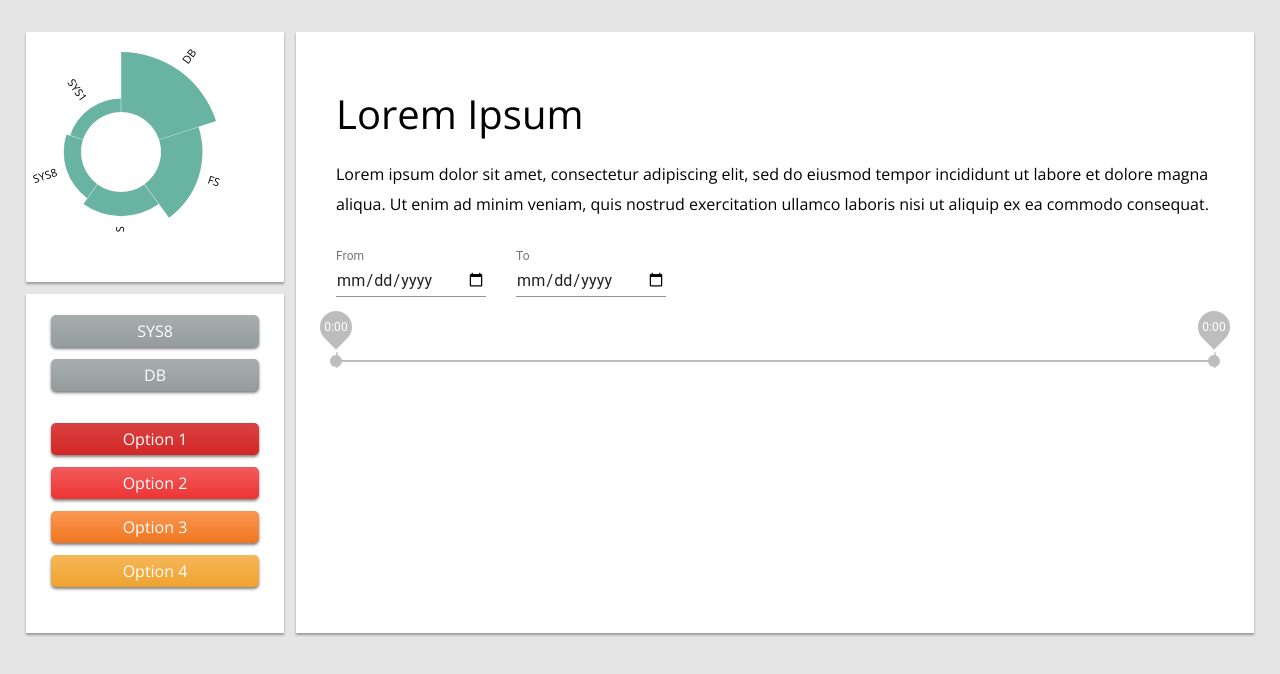
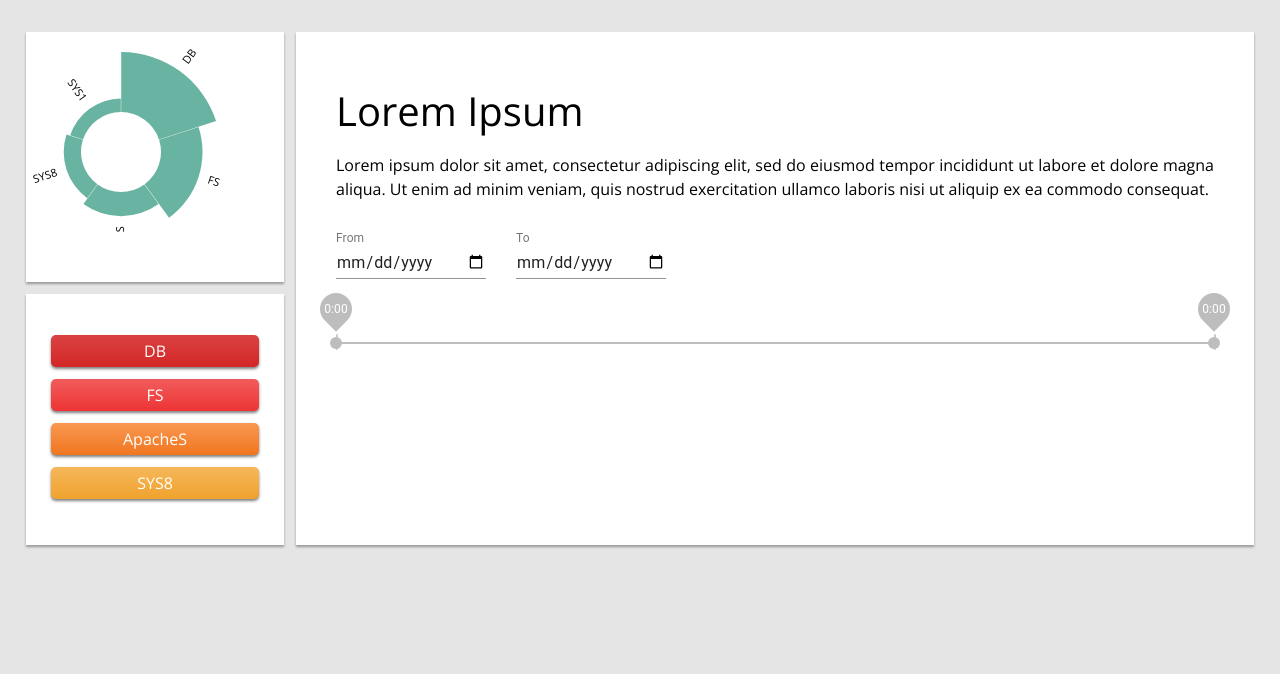
Before and after one commit to minjeongkang3/HCI-Project, a React (Create React App) app in the folder front-end/: page / in a window 1280 px wide. Shown: the top 674 px of the page. Built offline with nearby package versions, Linux system fonts and the light colour scheme.

Commit message:
Implemented stack functionality

```diff
--- a/front-end/src/assets/css/general.scss
+++ b/front-end/src/assets/css/general.scss
@@ -16,7 +16,7 @@ body {
     font-family: $main-font;
     margin: 0;
     height: 100%;
-    line-height: 30px;
+    line-height: 24px;
 }
 
 .wrapper {
--- a/front-end/src/assets/css/view.scss
+++ b/front-end/src/assets/css/view.scss
@@ -15,6 +15,7 @@
 
 .view_title_wrapper p {
     font-size: 16px;
+    text-align: justify;
 }
 
 .date_input_wrapper {
--- a/front-end/src/components/StackContainer.jsx
+++ b/front-end/src/components/StackContainer.jsx
@@ -8,14 +8,19 @@ export default class StackContainer extends Component {
         const stack_visited_items = []
         for (const [index, value] of this.props.stack_data_visited.entries()) {
             stack_visited_items.push(
-                <StackElement key={index} data={ value } current={ 0 }/>
+                <StackElement key={index} data={ value } current={ 0 }
+                onclick_handler={ this.props.onclick_visited }
+                />
             )
         }
 
         const stack_current_items = []
         for (const [index, value] of this.props.stack_data_current.entries()) {
             stack_current_items.push(
-                <StackElement key={index} data={ value } current={ index + 1 }/>
+                <StackElement key={index} data={ value }
+                    current={ index + 1 }
+                    onclick_handler={ this.props.onclick_current }
+                    />
             )
         }
 
--- a/front-end/src/components/StackElement.jsx
+++ b/front-end/src/components/StackElement.jsx
@@ -7,8 +7,8 @@ export default class StackElement extends Component {
 
     render() {
         return(
-            <div className={`stack_element ${this.props.current > 0 ? 'current' + this.props.current : ""}`}>
-                <h4>{ this.props.data }</h4>
+            <div onClick={(e) => { this.props.onclick_handler(this.props.data) }}  className={`stack_element ${this.props.current > 0 ? 'current' + this.props.current : ""}`}>
+                <h4>{ this.props.data.name }</h4>
             </div>
         )
     }
--- a/front-end/src/pages/Home.jsx
+++ b/front-end/src/pages/Home.jsx
@@ -8,20 +8,20 @@ import 'assets/css/general.scss';
 
 const pie_chart_data = [
     {
-        'System': "DB",
-        'Value': 100,
+        name: "DB",
+        value: 100,
     },
     {
-        'System': "FS",
-        'Value': 60,
+        name: "FS",
+        value: 60,
     },
     {
-        'System': "ApacheS",
-        'Value': 30,
+        name: "ApacheS",
+        value: 30,
     },
     {
-        'System': "SYS8",
-        'Value': 20,
+        name: "SYS8",
+        value: 20,
     }
 ]
 
@@ -30,17 +30,62 @@ export default class Home extends Component {
         super(props);
         this.state = {
             pie_chart_data: pieChartCsv,
-            stack_data_visited: [
-                'SYS8',
-                'DB',
-            ],
-            stack_data_current: [
-                'Option 1',
-                'Option 2',
-                'Option 3',
-                'Option 4'
-            ]
+            stack_data_visited: [],
+            stack_data_current: []
         }
+        this.handle_click_visited = this.handle_click_visited.bind(this)
+        this.handle_click_current = this.handle_click_current.bind(this)
+        this.get_current_options = this.get_current_options.bind(this)
+    }
+
+    componentDidMount() {
+        let data = pie_chart_data
+        data.sort((a,b) => { return b.value - a.value})
+        this.setState({
+            stack_data_current: data
+        })
+    }
+
+    handle_click_visited(option){
+        let stack_data_visited = this.state.stack_data_visited.slice(0, option.index+1)
+        this.setState({
+            stack_data_visited: stack_data_visited,
+            stack_data_current: this.get_current_options(stack_data_visited)
+        })
+    }
+
+    handle_click_current(option){
+        let stack_data_visited = this.state.stack_data_visited
+        stack_data_visited.push({
+            name: option.name,
+            index: stack_data_visited.length
+        })
+        this.setState({
+            stack_data_visited: stack_data_visited,
+            stack_data_current: this.get_current_options(stack_data_visited)
+        })
+    }
+
+    get_current_options(visited_options) {
+        let new_options = [
+            {
+                name: 'Option1',
+                value : 30,
+            },
+            {
+                name: 'Option2',
+                value : 10,
+            },
+            {
+                name: 'Option3',
+                value : 40,
+            },
+            {
+                name: 'Option4',
+                value : 100,
+            }
+        ]
+        return new_options
     }
 
     render() {
@@ -49,7 +94,11 @@ export default class Home extends Component {
                 <div className='row'>
                     <div className='col_flex side_col'>
                         <PieChartContainer pie_chart_data={ this.state.pie_chart_data } />
-                        <StackContainer stack_data_visited={ this.state.stack_data_visited } stack_data_current={ this.state.stack_data_current} />
+                        <StackContainer stack_data_visited={ this.state.stack_data_visited }
+                            stack_data_current={ this.state.stack_data_current}
+                            onclick_current={ this.handle_click_current}
+                            onclick_visited={ this.handle_click_visited}
+                        />
                     </div>
                     <div className='col_flex main_col'>
                         <ViewContainer />
```
